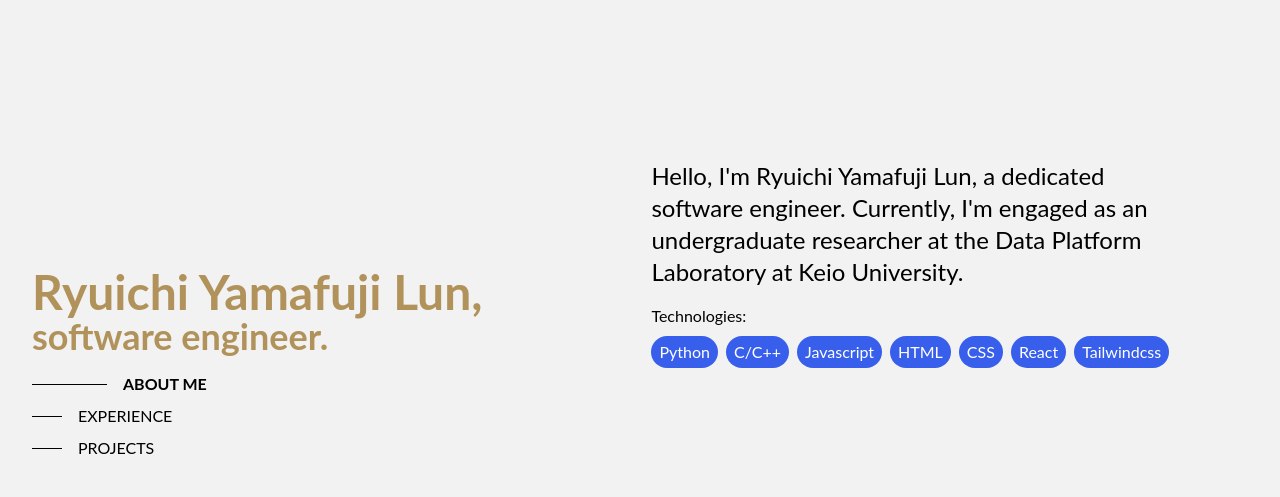
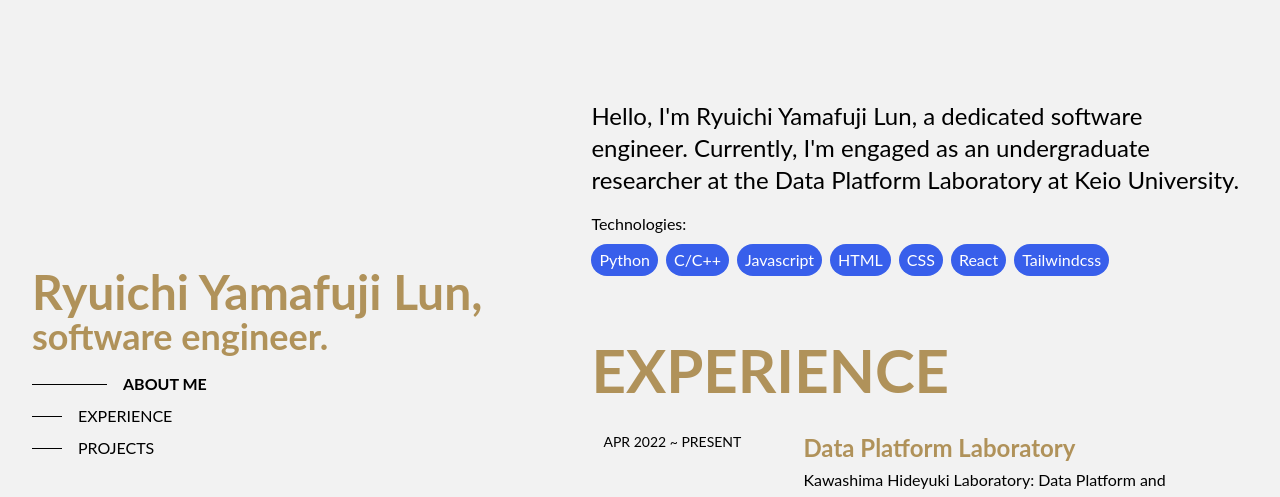
Before and after one commit to Ryuichi-Yamafuji-Lun/Portfolio, a React (Create React App) app: page / in a window 1280 px wide. Shown: the top 497 px of the page. Built offline with nearby package versions, Linux system fonts and the light colour scheme.

Commit message:
adjusted the css

```diff
--- a/src/pages/About.jsx
+++ b/src/pages/About.jsx
@@ -2,7 +2,7 @@
 const About = () => {
   return (
     <div name="about" className="w-full font-lato">
-      <div className="container mx-auto p-10 md:p-20">
+      <div className="container mx-auto p-10 md:p-5">
         <div className="grid grid-cols-1 lg:grid-cols-2">
           <div className="md:col-span-2">
             <div className="max-w-4xl px-4 mt-20 md:mt-20">
--- a/src/pages/Experience.jsx
+++ b/src/pages/Experience.jsx
@@ -60,7 +60,7 @@ const Experience = () => {
 
   return (
     <div name="experience" className="w-full font-lato">
-      <div className="container mx-auto p-10 md:p-20">
+      <div className="container mx-auto p-10 md:p-5">
         <div className="text-line-white font-bold p-4">
           <p className="text-6xl">EXPERIENCE</p>
         </div>
--- a/src/pages/OtherProjects.jsx
+++ b/src/pages/OtherProjects.jsx
@@ -25,7 +25,7 @@ const OtherProjects = () => {
 
   return (
     <div name="otherproject" className="w-full font-lato">
-      <div className="container mx-auto p-10 md:p-20">
+      <div className="container mx-auto p-10 md:p-5">
         <div className="text-center text-line-white font-bold pb-4">
           <p className="text-6xl">OTHER PROJECTS</p>
         </div>
--- a/src/pages/Project.jsx
+++ b/src/pages/Project.jsx
@@ -45,7 +45,7 @@ const Project = () => {
 
   return (
     <div name="project" className="w-full font-lato">
-      <div className="container mx-auto p-10 md:p-20">
+      <div className="container mx-auto p-10 md:p-5">
         <div className="text-line-white font-bold p-4">
           <p className="text-6xl">PROJECTS</p>
         </div>
```
